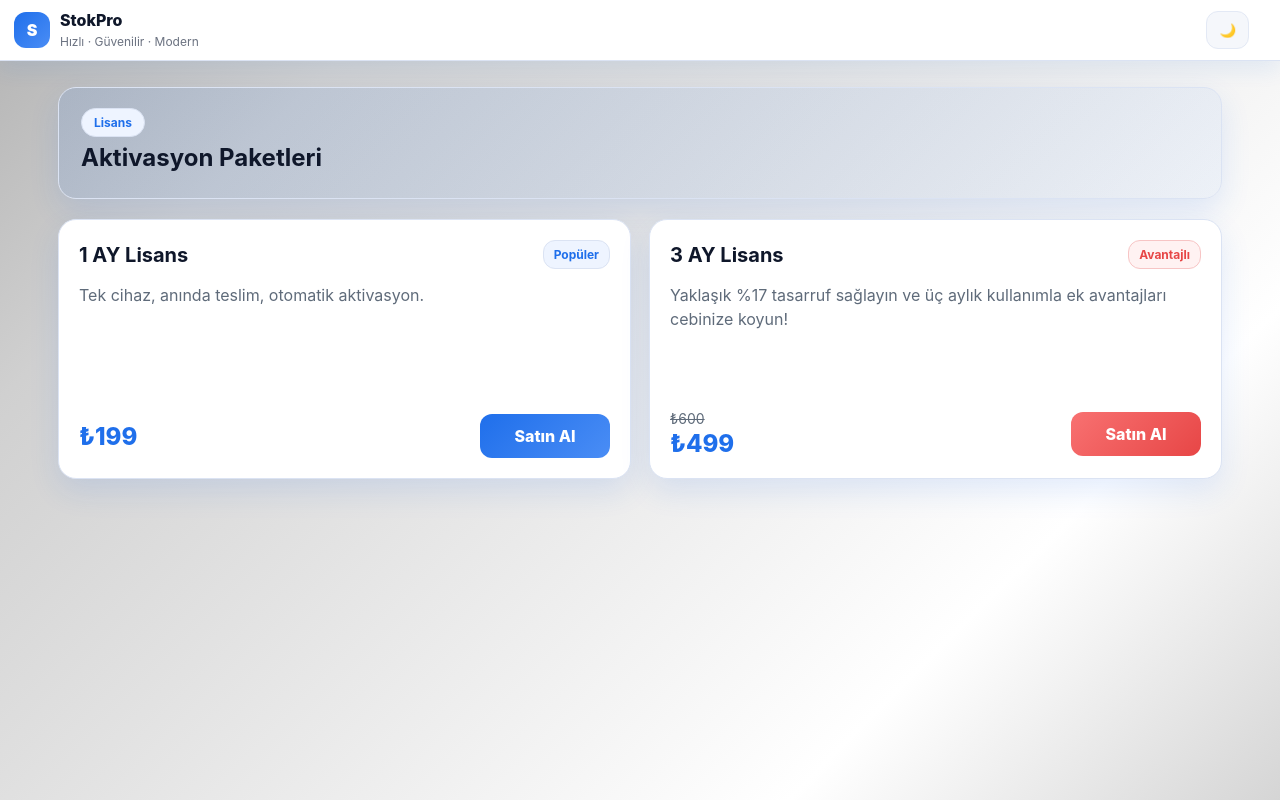
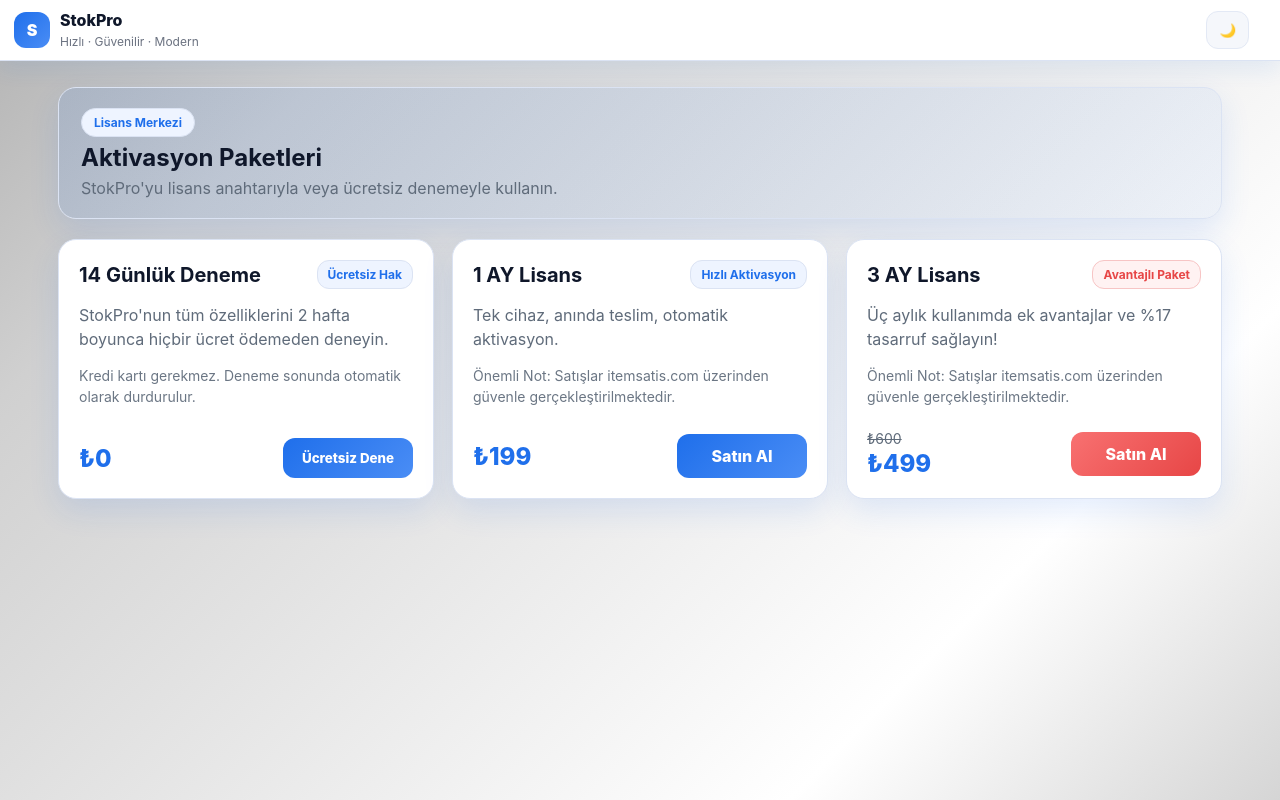
Before and after one commit to Bedirhan3428/stokpro, a React (Create React App) app: page /product-key in a window 1280 px wide. Built offline with nearby package versions, Linux system fonts and the light colour scheme; no server answers.

Commit message:
Update ProductKey.jsx

```diff
--- a/src/components/ProductKey.jsx
+++ b/src/components/ProductKey.jsx
@@ -12,7 +12,7 @@ const packages = [
     id: "1ay",
     title: "1 AY Lisans",
     desc: "Tek cihaz, anında teslim, otomatik aktivasyon.",
-    extra: "Önemli Not: Satışlar itemsatis.com üzerinden gerçekleştirilmektedir. Anahtarınız satın alımdan sonra ile size ulaştırılacaktır.",
+    extra: "Önemli Not: Satışlar itemsatis.com üzerinden güvenle gerçekleştirilmektedir.",
     price: "₺199",
     oldPrice: null,
     ctaUrl: "https://www.itemsatis.com/diger-urun-satislari/stokpro-lisans-anahtari-1-ay-4620619.html",
@@ -21,8 +21,8 @@ const packages = [
   {
     id: "3ay",
     title: "3 AY Lisans",
-    desc: "Yaklaşık %17 tasarruf sağlayın ve üç aylık kullanımla ek avantajları cebinize koyun!",
-    extra: "Önemli Not: Satışlar itemsatis.com üzerinden gerçekleştirilmektedir. Anahtarınız satın alımdan sonra ile size ulaştırılacaktır.",
+    desc: "Üç aylık kullanımda ek avantajlar ve %17 tasarruf sağlayın!",
+    extra: "Önemli Not: Satışlar itemsatis.com üzerinden güvenle gerçekleştirilmektedir.",
     price: "₺499",
     oldPrice: "₺600",
     ctaUrl: "https://www.itemsatis.com/diger-urun-satislari/stokpro-lisans-anahtari-3-ay-4620642.html",
@@ -56,11 +56,15 @@ export default function ProductKeyPage() {
     setProfileLoading(true);
     try {
       const p = await getUserProfile();
-      // Deneme hakkı: Daha önce kullanmamışsa VE aktif bir aboneliği (deneme dahil) yoksa
-      const canStartTrial = p && p.trialUsed !== true && !hasActiveSubscription(p);
-      setTrialAvailable(canStartTrial);
+
+      // MANTIK: Profil dökümanı yoksa veya trialUsed alanı kesinlikle true değilse
+      // VE aktif bir aboneliği yoksa denemeyi göster.
+      const isUsed = p?.trialUsed === true;
+      const isActive = hasActiveSubscription(p);
+
+      setTrialAvailable(!isUsed && !isActive);
     } catch (err) {
-      console.error("Profil hatası:", err);
+      console.error("Profil yükleme hatası:", err);
       setTrialAvailable(false);
     } finally {
       setProfileLoading(false);
@@ -75,22 +79,25 @@ export default function ProductKeyPage() {
     if (trialLoading) return;
     const auth = getAuth();
     const user = auth.currentUser;
-    if (!user) return showNote({ type: "error", title: "Hata", message: "Giriş yapmalısın." });
+
+    if (!user) return showNote({ type: "error", title: "Giriş Gerekli", message: "Deneme başlatmak için giriş yapmalısınız." });
+    if (!ARTIFACT_DOC_ID) return showNote({ type: "error", title: "Yapılandırma Hatası", message: "Koleksiyon kimliği bulunamadı." });
 
     setTrialLoading(true);
     try {
       const profileRef = doc(db, "artifacts", ARTIFACT_DOC_ID, "users", user.uid, "profile", "user_doc");
-      let trialEndIso;
 
       await runTransaction(db, async (tx) => {
         const snap = await tx.get(profileRef);
         const existing = snap.exists() ? snap.data() : {};
 
-        if (existing.trialUsed) throw new Error("Deneme hakkınızı zaten kullandınız.");
+        if (existing.trialUsed === true) {
+          throw new Error("Ücretsiz deneme hakkınızı zaten kullandınız.");
+        }
 
         const endDate = new Date();
         endDate.setDate(endDate.getDate() + 14);
-        trialEndIso = endDate.toISOString();
+        const trialEndIso = endDate.toISOString();
 
         tx.set(profileRef, {
           ...existing,
@@ -98,14 +105,14 @@ export default function ProductKeyPage() {
           subscriptionStatus: "trial",
           subscriptionEndDate: trialEndIso,
           updatedAt: new Date().toISOString()
-        }, { merge: true });
+        });
       });
 
       setTrialAvailable(false);
       showNote({
         type: "success",
         title: "Başarılı",
-        message: "14 günlük deneme tanımlandı! Sayfayı yenileyebilirsiniz."
+        message: "14 günlük deneme süreniz tanımlandı! İyi kullanımlar."
       });
     } catch (err) {
       showNote({ type: "error", title: "Hata", message: err.message });
@@ -118,48 +125,61 @@ export default function ProductKeyPage() {
     <div className="page">
       {note && (
         <div className={`trial-note ${note.type === "error" ? "trial-error" : "trial-success"}`}>
-          {note.message}
+          <strong>{note.title}:</strong> {note.message}
         </div>
       )}
 
       <header className="hero">
-        <p className="pill">Lisans</p>
+        <p className="pill">Lisans Merkezi</p>
         <h1>Aktivasyon Paketleri</h1>
+        <p className="subtitle">StokPro'yu lisans anahtarıyla veya ücretsiz denemeyle kullanın.</p>
       </header>
 
       <section className="cards">
-        {/* ÜCRETSİZ DENEME KARTI: Sadece kullanıcı kullanmadıysa gösterilir */}
+        {/* ÖZEL ÜCRETSİZ DENEME KARTI: Sadece hakkı varsa görünür */}
         {!profileLoading && trialAvailable && (
-          <article className="card trial-card" style={{ border: "2px solid #1f6feb" }}>
+          <article className="card trial-card highlight-border">
             <div className="card-head">
               <h2>14 Günlük Deneme</h2>
-              <div className="tag tag-blue">Ücretsiz</div>
+              <div className="tag tag-blue">Ücretsiz Hak</div>
             </div>
-            <p className="desc">StokPro'yu 2 hafta boyunca tüm özellikleriyle test edin.</p>
+            <p className="desc">StokPro'nun tüm özelliklerini 2 hafta boyunca hiçbir ücret ödemeden deneyin.</p>
+            <p className="extra">Kredi kartı gerekmez. Deneme sonunda otomatik olarak durdurulur.</p>
             <div className="card-foot">
-              <button className="btn mavi" onClick={startTrial} disabled={trialLoading}>
-                {trialLoading ? "Tanımlanıyor..." : "Ücretsiz Başlat"}
+              <div className="price">₺0</div>
+              <button
+                className="btn mavi"
+                onClick={startTrial}
+                disabled={trialLoading}
+              >
+                {trialLoading ? "Tanımlanıyor..." : "Ücretsiz Dene"}
               </button>
             </div>
           </article>
         )}
 
-        {/* SATIN ALMA PAKETLERİ: Her zaman gösterilir */}
+        {/* STANDART SATIN ALMA PAKETLERİ: Her zaman görünür */}
         {packages.map((p) => (
           <article key={p.id} className="card">
             <div className="card-head">
               <h2>{p.title}</h2>
               <div className={`tag ${p.tone === "mavi" ? "tag-blue" : "tag-red"}`}>
-                {p.tone === "mavi" ? "Popüler" : "Avantajlı"}
+                {p.tone === "mavi" ? "Hızlı Aktivasyon" : "Avantajlı Paket"}
               </div>
             </div>
             <p className="desc">{p.desc}</p>
+            <p className="extra">{p.extra}</p>
             <div className="card-foot">
               <div className="price-wrap">
                 {p.oldPrice && <span className="old-price">{p.oldPrice}</span>}
                 <div className="price">{p.price}</div>
               </div>
-              <a className={`btn ${p.tone}`} href={p.ctaUrl} target="_blank" rel="noopener noreferrer">
+              <a
+                className={`btn ${p.tone}`}
+                href={p.ctaUrl}
+                target="_blank"
+                rel="noopener noreferrer"
+              >
                 Satın Al
               </a>
             </div>
```
